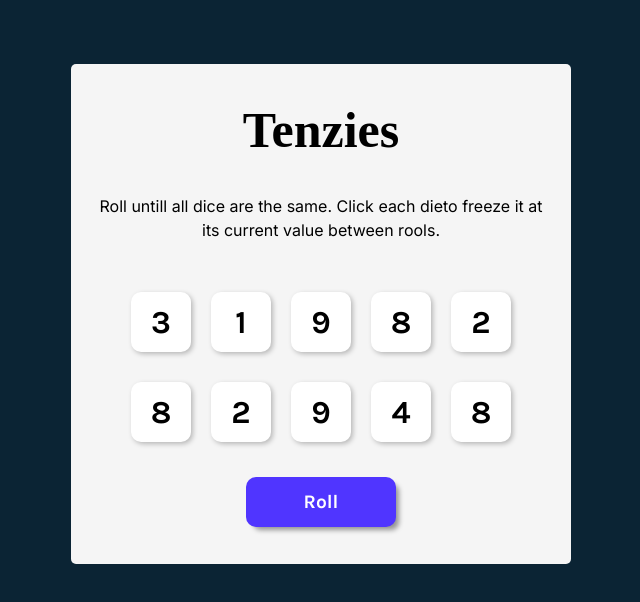
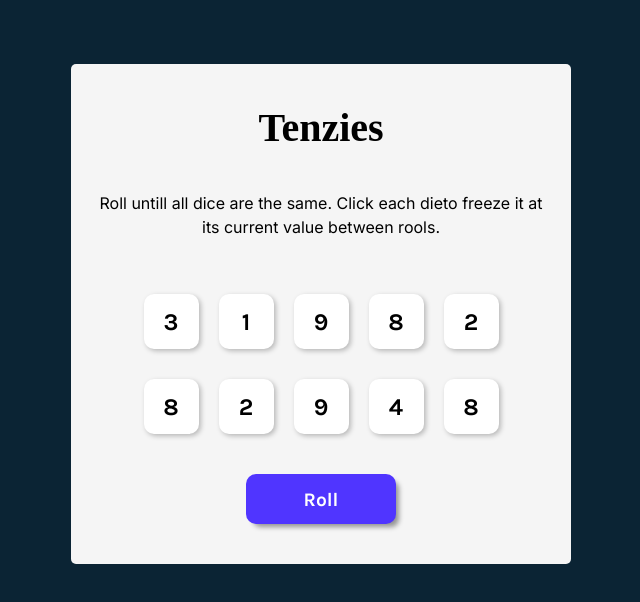
Before and after one commit to DeepikaDudala/tenzies-game, a React (Vite) app: page / in a window 1280 px wide. Shown: the top 602 px of the page, without its empty margins (319-959 px from the left). Built offline with nearby package versions, Linux system fonts and the light colour scheme.

Commit message:
Update style.css

```diff
--- a/style.css
+++ b/style.css
@@ -29,7 +29,7 @@ main
 }
 .title
 {
-    font-size: 50px;
+    font-size: 40px;
     margin: 0;
 }
 .instructions
@@ -52,8 +52,8 @@ main
 }
 .die-div
 {
-    height: 60px;
-    width: 60px;
+    height: 55px;
+    width: 55px;
     box-shadow: 2px 2px 5px rgba(0, 0, 0, 0.25);
     border-radius: 10px;
     display: flex;
@@ -70,7 +70,7 @@ main
 }
 .die-number
 {
-    font-size: 2rem;
+    font-size: 1.5rem;
     background-color: white;
     font-family: 'Karla',sans-serif;
 }
```
